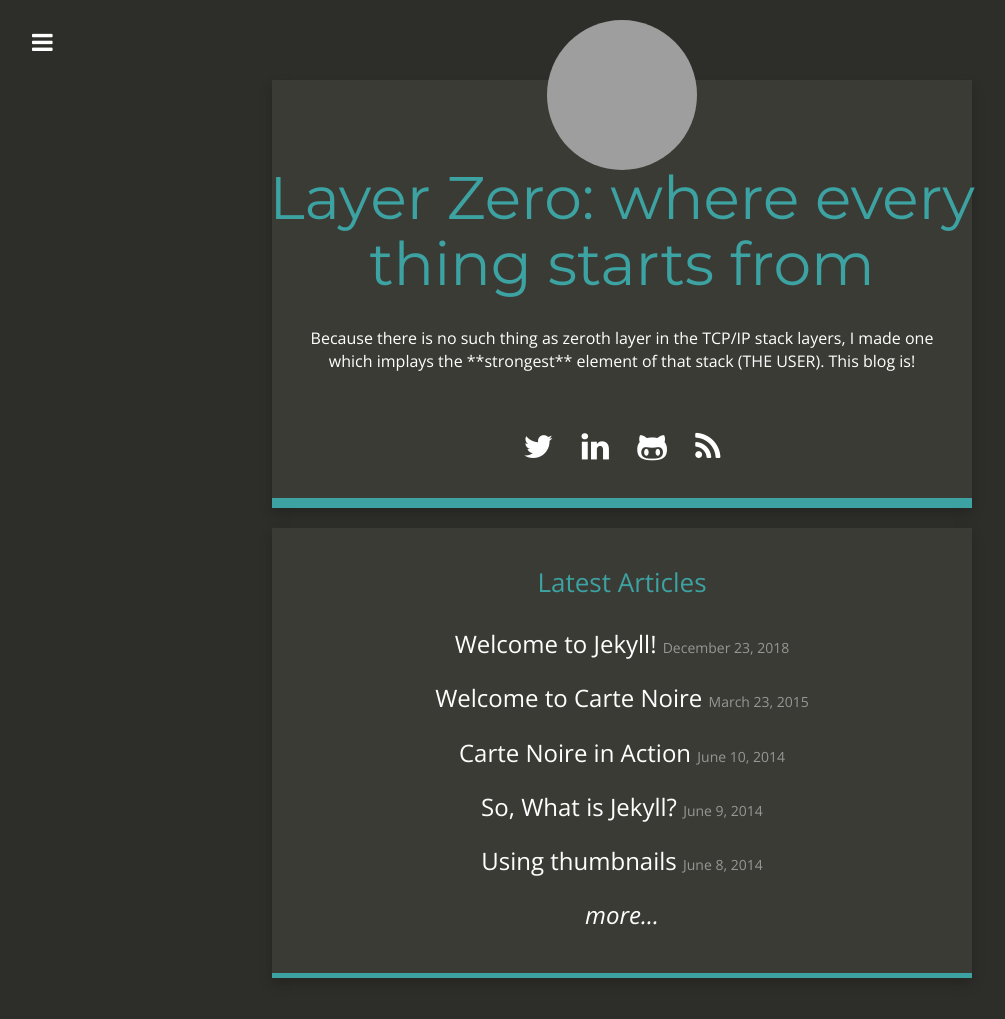
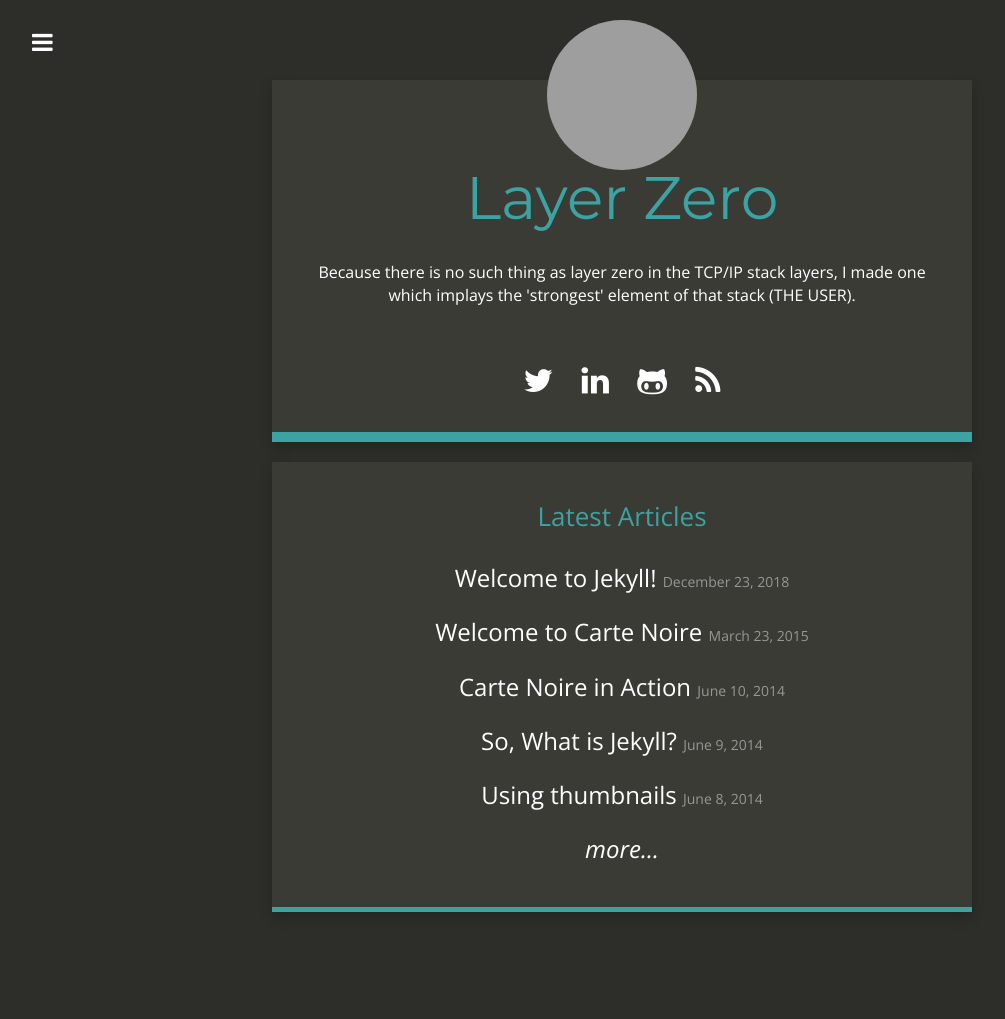
Before and after one commit to sh1dow3r/layer0, a Jekyll site: the page built from index.html, in a window 1280 px wide. Shown: the whole page, without its empty margins (18-1023 px from the left). Built offline with Jekyll 4.4.1, drawn with Linux system fonts in a browser that asks for light colours; nearby versions of some CDN libraries; after the commit the page ends 953 px from its top, so only the background shows below that; grey boxes are pictures that could not be loaded.

Commit message:
fixing config file

```diff
--- a/_config.yml
+++ b/_config.yml
@@ -1,9 +1,9 @@
 # Site settings
-title: "Layer Zero: where every thing starts from"
+title: "Layer Zero"
 email: 0xalamri@gmail.com
 baseurl: ""
 url: "http://layer0.xyz"
-title_description: "Because there is no such thing as zeroth layer in the TCP/IP stack layers, I made one which implays the **strongest** element of that stack (THE USER). This blog is!"
+title_description: "Because there is no such thing as layer zero in the TCP/IP stack layers, I made one which implays the 'strongest' element of that stack (THE USER)."
 title_image: "http://techdefencelabs.com/public/img/services/network-penetration.jpg"
 google_analytics: "UA-20365477-4"
 disqus_account: cartenoire
@@ -16,9 +16,8 @@ twitter_username: 0xalamri
 github_username:  0xalamri
 linkedin_link: https://www.linkedin.com/in/ali-alamri/
 
-# Footer
-#footer_left: "Made with <i class=\"fa fa-heart\"></i> by <a href=\"https://twitter.com/_JacobTomlinson\">Jacob Tomlinson</a>"
-#footer_right: "&lt;/&gt; on <a href=\"https://github.com/jacobtomlinson/carte-noire\">Github</a> &nbsp;<i class=\"fa fa-github-alt\"></i>"
+
+
 
 # Build settings
 markdown: kramdown
```
